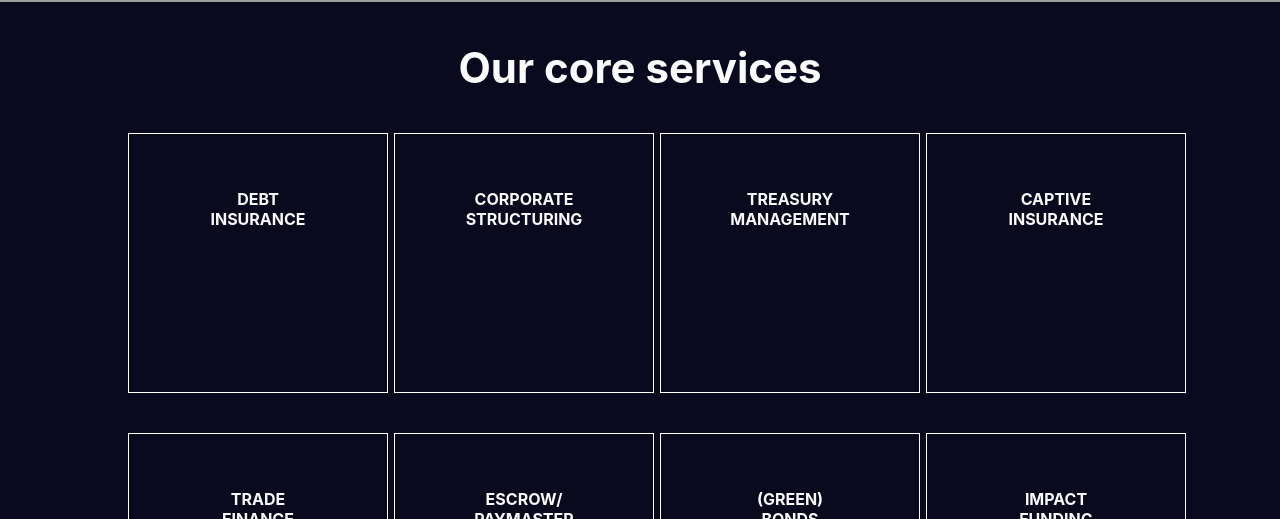
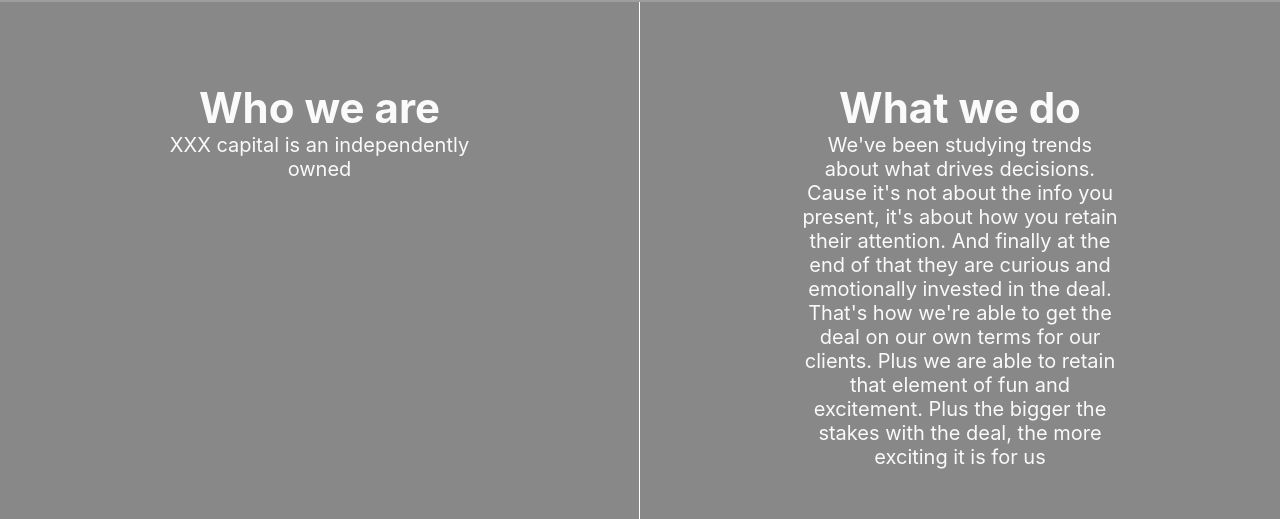
Before and after one commit to mritunjaysaha/project-1, a Next.js app: page / in a window 1280 px wide. Shown: the part 1198-1717 px from the top of the page. Built offline with nearby package versions, Linux system fonts and the light colour scheme; grey boxes are pictures that could not be loaded.

Commit message:
added the summary section

```diff
--- a/src/body.jsx
+++ b/src/body.jsx
@@ -28,12 +28,12 @@ export function Body() {
             </section> */}
 
             {/* summary of the venture */}
-            {/* <section className={styles.section1}>
-                <div>
+            <section className={styles.summarySection}>
+                <div className={styles.summaryDiv1}>
                     <h1>Who we are</h1>
                     <p>XXX capital is an independently owned</p>
                 </div>
-                <div>
+                <div className={styles.summaryDiv2}>
                     <h1>What we do</h1>
                     <p>
                         We've been studying trends about what drives decisions.
@@ -46,7 +46,8 @@ export function Body() {
                         stakes with the deal, the more exciting it is for us
                     </p>
                 </div>
-            </section> */}
+            </section>
+
             {/* Offerings */}
             <section className={styles.cardsSection}>
                 <h3>Our core services</h3>
@@ -98,12 +99,7 @@ export function Body() {
                 </div>
             </section>
 
-            {/* <section className={styles.section3}>
-                <h3>Get in touch with us</h3>
-                <div className={styles.btnContainer}>
-                    <MUIButton name="button" />
-                </div>
-            </section> */}
+            {/* newsletter */}
         </>
     );
 }
--- a/src/navbar.jsx
+++ b/src/navbar.jsx
@@ -76,7 +76,6 @@ export function Navbar({ className }) {
                 <li key="solutions">solutions</li>
                 <li key="blog">blog</li>
                 <SimpleMenu />
-                <li key="newsletter">newsletter</li>
             </ul>
         </nav>
     );
--- a/styles/body.module.scss
+++ b/styles/body.module.scss
@@ -1,48 +1,28 @@
 @import "./utils.scss";
 
-.section1 {
+.summarySection {
     display: flex;
-    flex-direction: column;
-    padding: 0 $padding-mobile 4rem;
+    background-color: #888;
 
-    h3 {
-        padding: 8rem 0;
+    .summaryDiv1,
+    .summaryDiv2 {
+        width: 50%;
         text-align: center;
-        font-size: $fs-large;
-        font-weight: $fw-regular;
+        padding: 8rem 16rem;
+        h1 {
+            font-size: $fs-desktop-large;
+        }
+
+        p {
+            font-size: $fs-medium;
+        }
     }
 
-    p {
-        padding: 1.4rem 0;
-
-        font-size: $fs-small;
-        font-weight: $fw-regular;
+    .summaryDiv1 {
+        border-right: 1px solid white;
     }
 
-    @media only screen and (min-width: 996px) {
-        padding: 2rem 6rem;
-
-        h3 {
-            font-size: $fs-x-large;
-        }
-
-        section {
-            display: flex;
-            justify-content: space-between;
-
-            div,
-            p {
-                width: 350rem;
-            }
-
-            div {
-                margin-right: 8rem;
-            }
-
-            p {
-                padding: 0;
-            }
-        }
+    .summaryDiv2 {
     }
 }
 
--- a/styles/header.module.scss
+++ b/styles/header.module.scss
@@ -3,9 +3,9 @@
 .initialPage {
     display: flex;
     flex-direction: column;
+    margin: 0;
 
     height: 50vh;
-    width: 100%;
 
     background: url(http://cdn2.editmysite.com/images/editor/theme-background/stock/GW-bridge.jpg);
     background-repeat: no-repeat;
```
